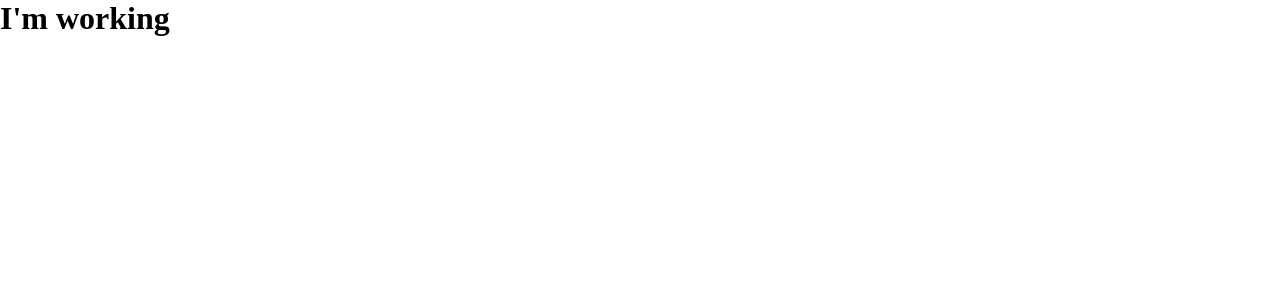
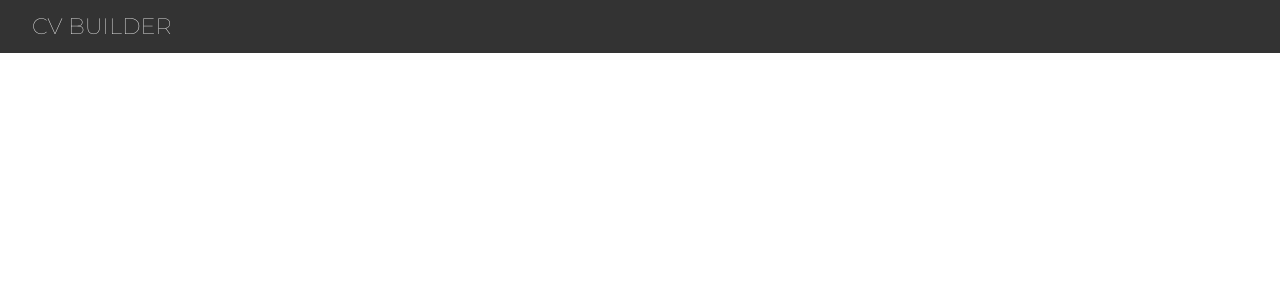
Before and after one commit to alessandrovinciabc/cv-builder-react, a React (Create React App) app: page / in a window 1280 px wide. Shown: the top 300 px of the page. Built offline with nearby package versions, Linux system fonts and the light colour scheme.

Commit message:
Add Header, app components

```diff
--- /dev/null
+++ b/src/Components/App/App.js
@@ -0,0 +1,17 @@
+import React from 'react';
+
+import './App.css';
+
+import Header from '../Header/Header.js';
+
+class App extends React.Component {
+  render() {
+    return (
+      <div className="App">
+        <Header logo="CV BUILDER" />
+      </div>
+    );
+  }
+}
+
+export default App;
--- /dev/null
+++ b/src/Components/Header/Header.css
@@ -0,0 +1,15 @@
+.Header {
+  height: 3.3rem;
+
+  background-color: rgb(51, 51, 51);
+  color: white;
+
+  padding: 0 2rem;
+
+  display: flex;
+  align-items: center;
+  justify-content: space-between;
+
+  font-size: 1.4rem;
+  font-weight: 100;
+}
--- /dev/null
+++ b/src/Components/Header/Header.js
@@ -0,0 +1,13 @@
+import React from 'react';
+
+import './Header.css';
+
+function Header(props) {
+  return (
+    <div className="Header">
+      {props.logo && <div className="Header__logo">{props.logo}</div>}
+    </div>
+  );
+}
+
+export default Header;
--- a/src/index.css
+++ b/src/index.css
@@ -1,3 +1,5 @@
+@import url('https://fonts.googleapis.com/css2?family=Montserrat:wght@100;400;700&display=swap');
+
 *,
 *::before,
 *::after {
@@ -6,3 +8,7 @@
 
   box-sizing: border-box;
 }
+
+body {
+  font-family: 'Montserrat', sans-serif;
+}
--- a/src/index.js
+++ b/src/index.js
@@ -2,4 +2,6 @@ import React from 'react';
 import ReactDOM from 'react-dom';
 import './index.css';
 
-ReactDOM.render(<h1>I'm working</h1>, document.getElementById('root'));
+import App from './Components/App/App.js';
+
+ReactDOM.render(<App />, document.getElementById('root'));
```
Also changed, not shown: src/Components/App/App.css (added).
